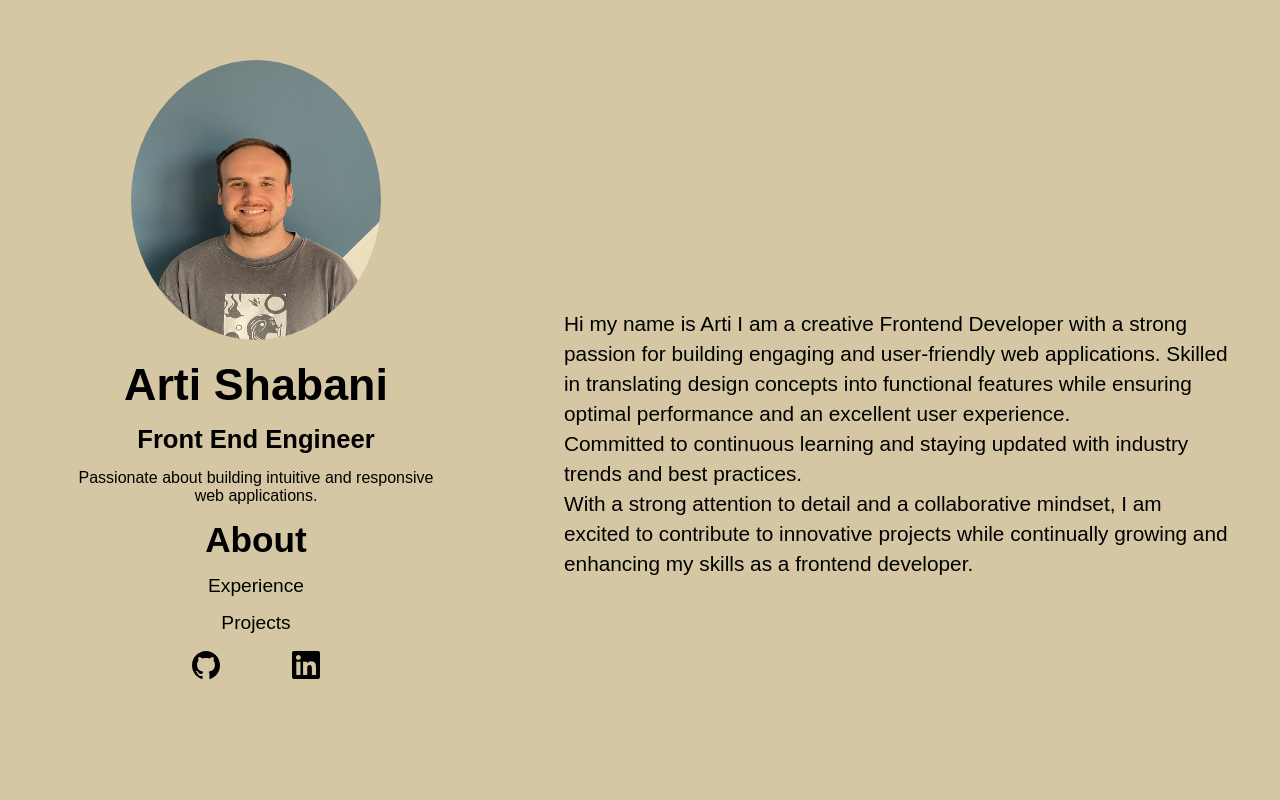
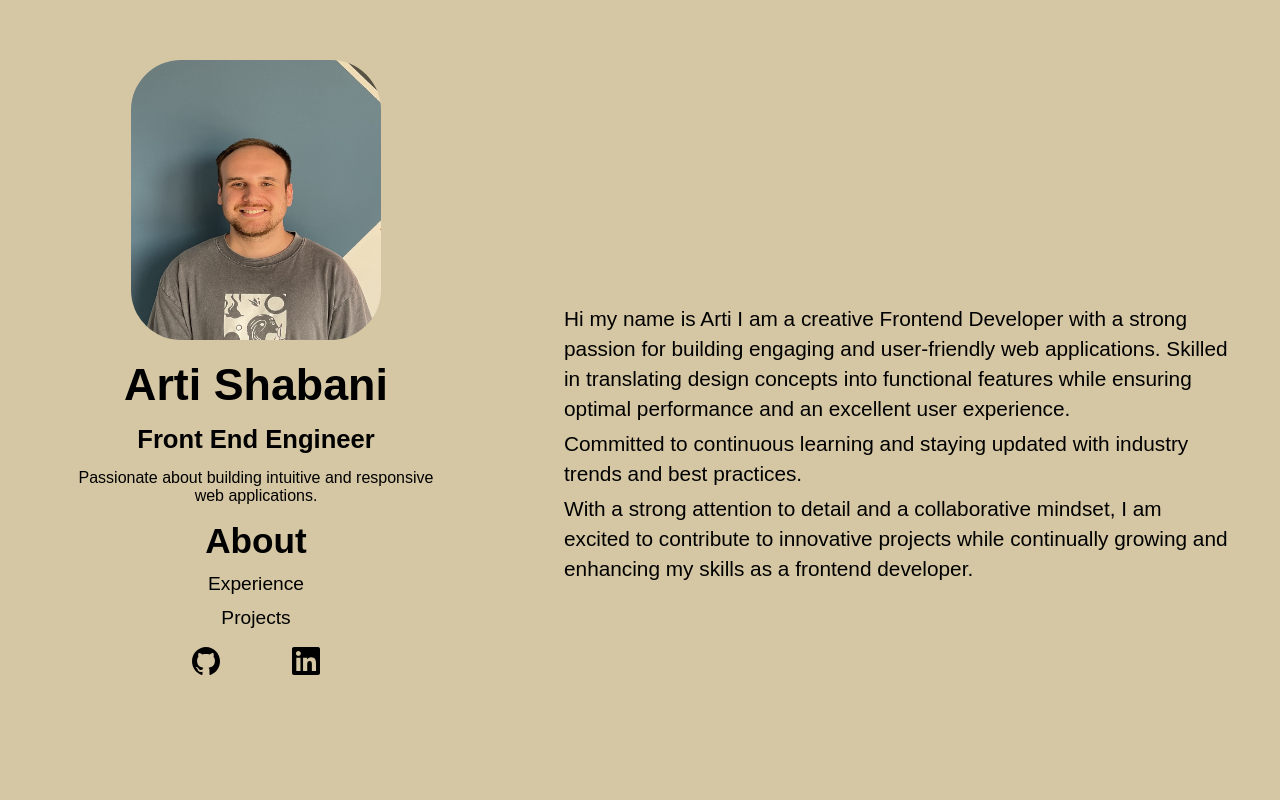
Before and after one commit to artyshab/PortfolioWebsite, a React (Vite) app: page / in a window 1280 px wide. Shown: the top 800 px of the page. Built offline with nearby package versions, Linux system fonts and the light colour scheme; a web font is replaced by a local one.

Commit message:
Fixed issues

```diff
--- a/src/components/About.jsx
+++ b/src/components/About.jsx
@@ -5,10 +5,10 @@ export default function About() {
         Hi my name is Arti I am a creative Frontend Developer with a strong
         passion for building engaging and user-friendly web applications.
         Skilled in translating design concepts into functional features while
-        ensuring optimal performance and an excellent user experience. <p>
+        ensuring optimal performance and an excellent user experience. </p><p>
         Committed
         to continuous learning and staying updated with industry trends and best
-        practices.</p> With a strong attention to detail and a
+        practices.</p> <p>With a strong attention to detail and a
         collaborative mindset, I am excited to contribute to innovative projects
         while continually growing and enhancing my skills as a frontend
         developer.
--- a/src/components/PersonalDetails.jsx
+++ b/src/components/PersonalDetails.jsx
@@ -3,7 +3,11 @@ import profileImg from "../assets/profile-image.jpg";
 import { IoLogoGithub } from "react-icons/io";
 import { FaLinkedin } from "react-icons/fa";
 
-export default function PersonalDetails({ activeSection }) {
+export default function PersonalDetails({ activeSection, scrollToSection }) {
+  const handleClick = (section) => {
+    scrollToSection[section]?.current?.scrollIntoView({ behavior: "smooth" });
+  };
+
   return (
     <div className="details-container">
       <div className="personal-details">
@@ -14,29 +18,44 @@ export default function PersonalDetails({ activeSection }) {
           Passionate about building intuitive and responsive web applications.
         </p>
         <div className="tags">
-          <p id="about" className={activeSection === "about" ? "active" : ""}>
+          <button
+            type="button"
+            className={`tag ${activeSection === "about" ? "active" : ""}`}
+            onClick={() => handleClick("about")}
+          >
             About
-          </p>
-          <p
-            id="experience"
-            className={activeSection === "experience" ? "active" : ""}
+          </button>
+
+          <button
+            type="button"
+            className={`tag ${activeSection === "experience" ? "active" : ""}`}
+            onClick={() => handleClick("experience")}
           >
             Experience
-          </p>
-          <p
-            id="projects"
-            className={activeSection === "projects" ? "active" : ""}
+          </button>
+          <button
+            type="button"
+            className={`tag ${activeSection === "projects" ? "active" : ""}`}
+            onClick={() => handleClick("projects")}
           >
             Projects
-          </p>
+          </button>
         </div>
         <div className="socials">
-        <a href="https://github.com/artyshab" target="_blank" rel="noopener noreferrer">
-        <IoLogoGithub />
-        </a>
-        <a href="https://www.linkedin.com/in/arti-shabani-80a359197" target="_blank" rel="noopener noreferrer">
-        <FaLinkedin />
-        </a>
+          <a
+            href="https://github.com/artyshab"
+            target="_blank"
+            rel="noopener noreferrer"
+          >
+            <IoLogoGithub />
+          </a>
+          <a
+            href="https://www.linkedin.com/in/arti-shabani-80a359197"
+            target="_blank"
+            rel="noopener noreferrer"
+          >
+            <FaLinkedin />
+          </a>
         </div>
       </div>
     </div>
--- a/src/design/About.scss
+++ b/src/design/About.scss
@@ -2,6 +2,8 @@
     padding: 5rem 2rem;
     min-height: 90vh; // full viewport height for better scrolling experience
     display: flex;
+    flex-direction: column;
+    gap: 5px;
     align-items: center;
     justify-content: center;
 
--- a/src/design/PersonalDetails.scss
+++ b/src/design/PersonalDetails.scss
@@ -11,7 +11,7 @@
     img {
       width: 250px;
       height: 280px;
-      border-radius: 50%;
+      border-radius: 50px;
     }
     p {
       margin: 15px 0;
@@ -29,10 +29,15 @@
       margin: 15px auto;
     }
     .tags {
-      p {
+      display: flex;
+      flex-direction: column;
+      gap: 10px;
+      button {
         font-size: 1.2rem;
         transition: all 0.3s ease;
         cursor: pointer;
+        background: transparent;
+        border: none;
 
         &.active {
           font-size: 2.2rem;
--- a/src/pages/Home.jsx
+++ b/src/pages/Home.jsx
@@ -35,7 +35,14 @@ export default function Home() {
 
   return (
     <div className="container">
-      <PersonalDetails activeSection={activeSection} />
+      <PersonalDetails
+        activeSection={activeSection}
+        scrollToSection={{
+          about: aboutRef,
+          experience: experienceRef,
+          projects: projectsRef,
+        }}
+      />
       <div className="work">
         <section id="about" ref={aboutRef}>
           <About />
```
Also changed, not shown: 1 other file (tests, documents, lock files or other folders).
